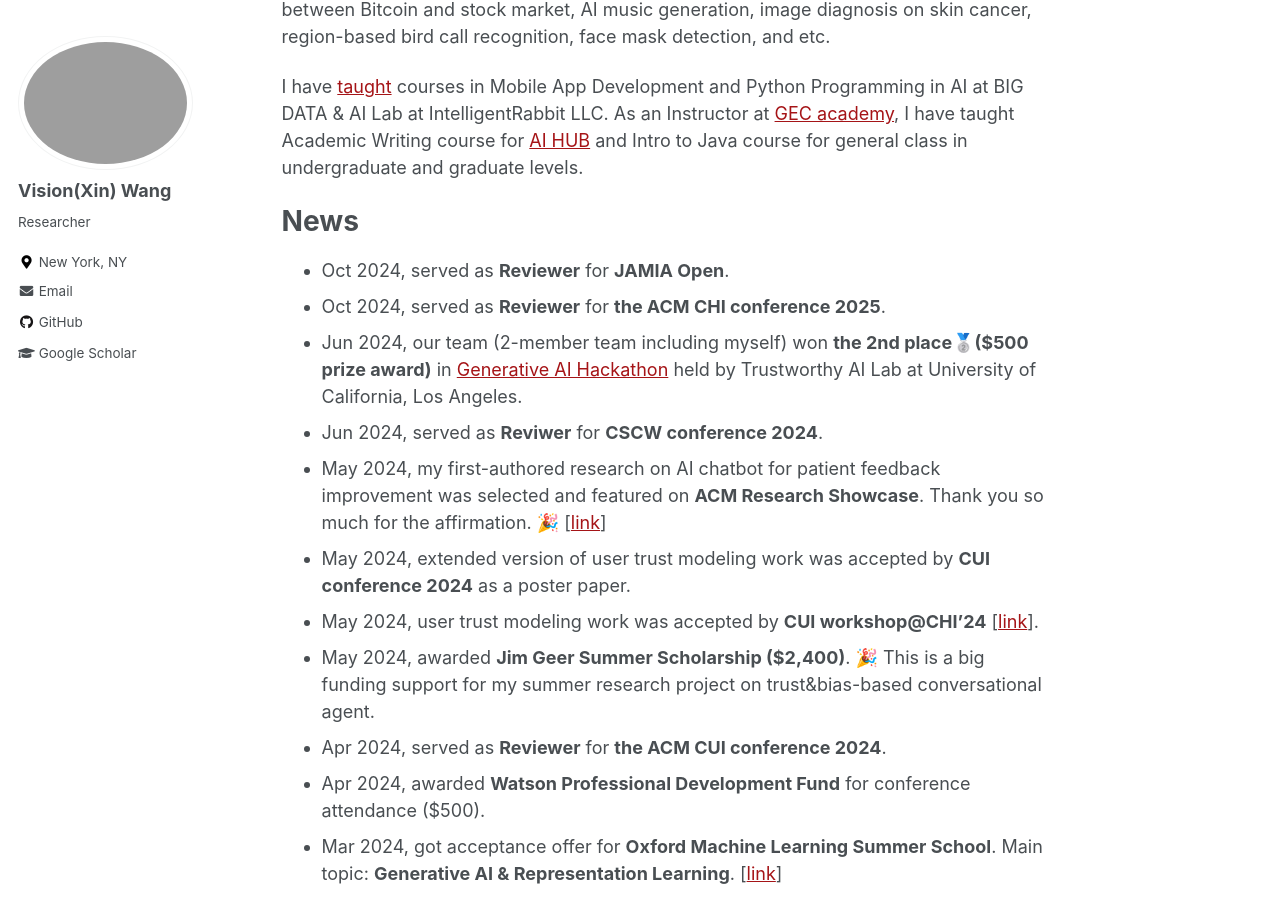
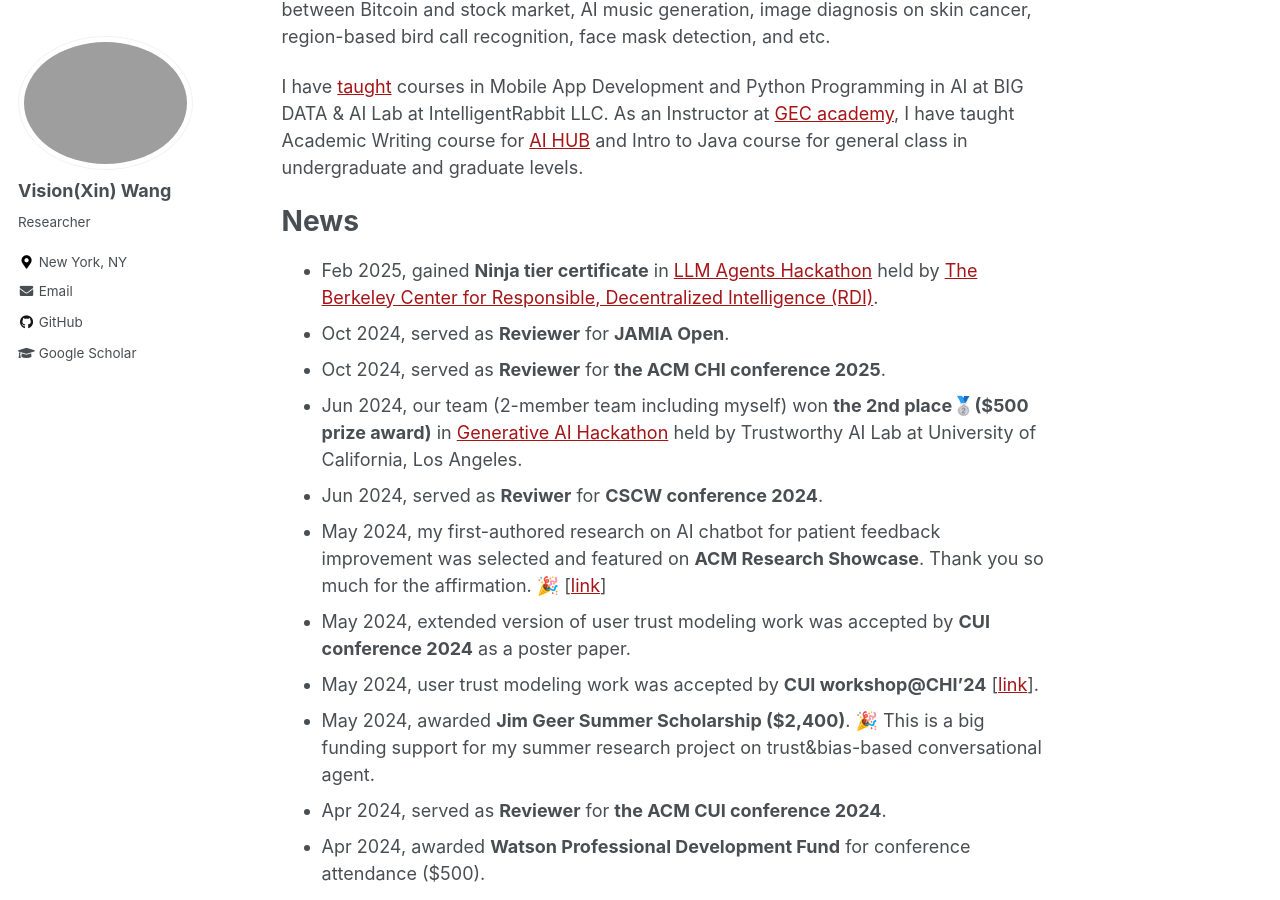
Before and after one commit to xin-wang-kr/xin-wang-kr.github.io, a Jekyll site: the page built from _pages/about.md, in a window 1280 px wide and 900 px high, scrolled down 778 px. Built offline with Jekyll 4.4.1, drawn with Linux system fonts in a browser that asks for light colours.

Commit message:
Update about.md

```diff
--- a/_pages/about.md
+++ b/_pages/about.md
@@ -34,6 +34,7 @@ I have [taught](teaching) courses in Mobile App Development and Python Programmi
 As an Instructor at [GEC academy](https://www.gecacademy.com/), I have taught Academic Writing course for [AI HUB](https://www.gecacademy.com/ai-hub) and Intro to Java course for general class in undergraduate and graduate levels.
 
 # News
+* Feb 2025, gained __Ninja tier certificate__ in [LLM Agents Hackathon](https://llmagents-learning.org/f24) held by [The Berkeley Center for Responsible, Decentralized Intelligence (RDI)](https://rdi.berkeley.edu/).
 * Oct 2024, served as __Reviewer__ for __JAMIA Open__.
 * Oct 2024, served as __Reviewer__ for __the ACM CHI conference 2025__.
 * Jun 2024, our team (2-member team including myself) won __the 2nd place🥈($500 prize award)__ in [Generative AI Hackathon](https://dorahacks.io/hackathon/trustworthy-ai-gesucla/detail#ges-x-trustworthy-ai-lab-hackathon-background) held by Trustworthy AI Lab at University of California, Los Angeles.
```
